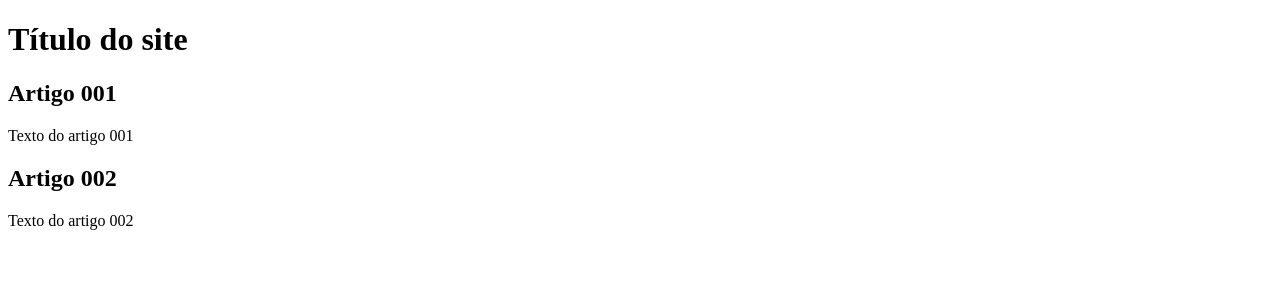
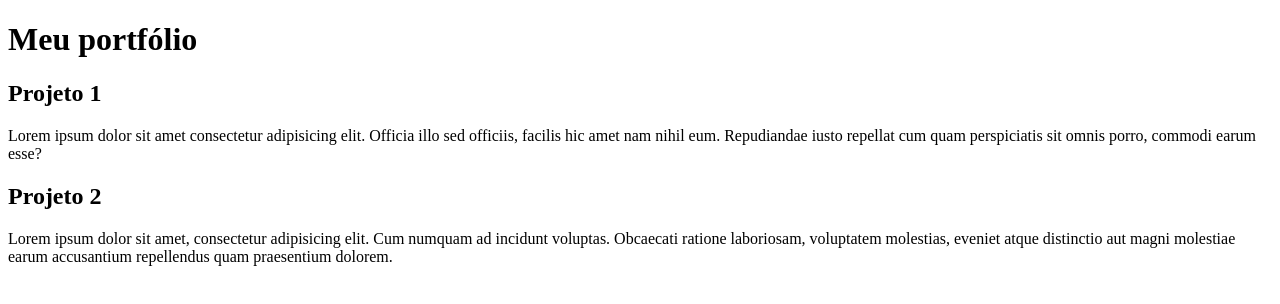
Before and after one commit to marlonprado04/TESTE_git_testando_branch, a plain HTML site: page index.html in a window 1280 px wide. Drawn offline with Linux system fonts and the light colour scheme.

Commit message:
comecei a escrever o conteúdo

```diff
--- a/index.html
+++ b/index.html
@@ -10,15 +10,15 @@
 
     <main>
         <header>
-            <h1>Título do site</h1>
+            <h1>Meu portfólio</h1>
         </header>
         <article>
-            <h2>Artigo 001</h2>
-            <p>Texto do artigo 001</p>
+            <h2>Projeto 1</h2>
+            <p>Lorem ipsum dolor sit amet consectetur adipisicing elit. Officia illo sed officiis, facilis hic amet nam nihil eum. Repudiandae iusto repellat cum quam perspiciatis sit omnis porro, commodi earum esse?</p>
         </article>
         <article>
-            <h2>Artigo 002</h2>
-            <p>Texto do artigo 002</p>
+            <h2>Projeto 2</h2>
+            <p>Lorem ipsum dolor sit amet, consectetur adipisicing elit. Cum numquam ad incidunt voluptas. Obcaecati ratione laboriosam, voluptatem molestias, eveniet atque distinctio aut magni molestiae earum accusantium repellendus quam praesentium dolorem.</p>
         </article>
 
     </main>
```
